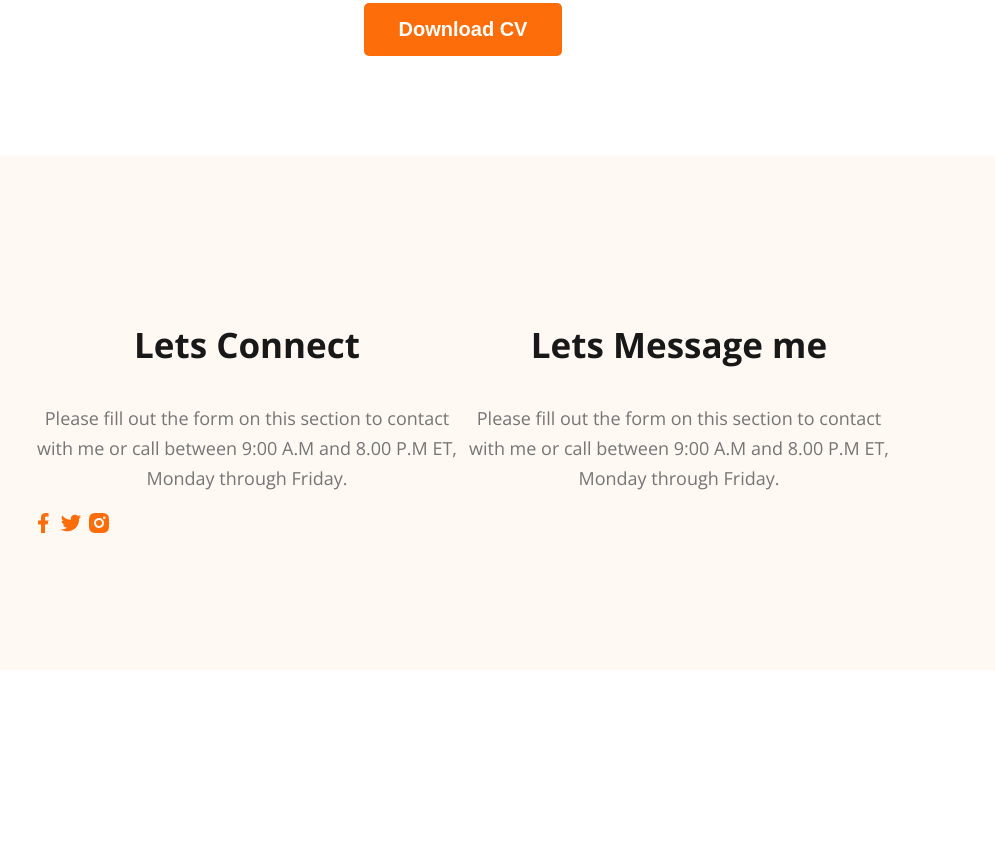
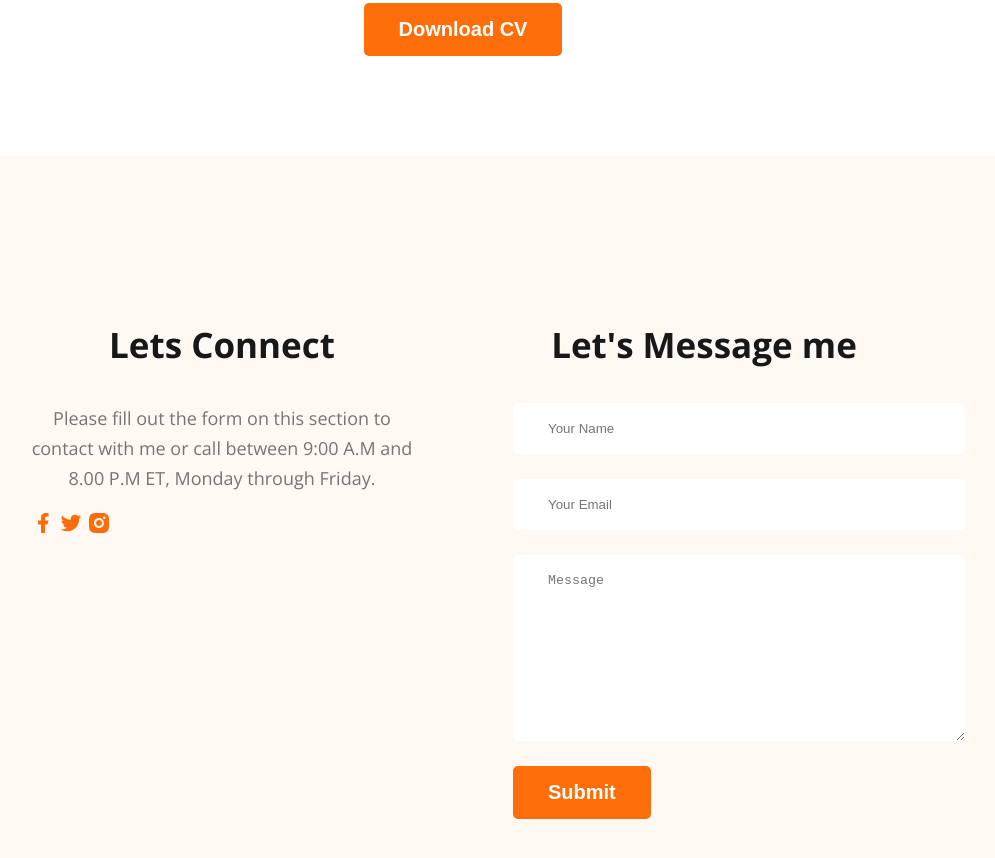
Before and after one commit to Tasin007/Portfolio, a plain HTML site: page index.html in a window 1280 px wide. Shown: the part 3277-4135 px from the top of the page, without its empty margins (177-1172 px from the left). Before the commit the page ends 3955 px from the top, so only its background shows below. Drawn offline with nearby package versions, Linux system fonts and the light colour scheme.

Commit message:
footer finished

```diff
--- a/Styles/Portfolio.css
+++ b/Styles/Portfolio.css
@@ -184,7 +184,28 @@ box-shadow: 0px 6px 50px 0px rgba(0, 0, 0, 0.06);
 /* footer styles */
 footer{
     display: flex;
+    gap: 100px;
     background-color: #FFF8F3;
     padding: 130px 200px;
     margin-top: 100px;
 }
+.footer-column{
+    width: 50%;
+}
+.contact input[type="text"], .contact input[type="email"], textarea{
+     display: block;
+
+     margin-bottom: 25px;
+     padding: 18px 35px;
+     color: #757575;
+     background: #FFF;
+     border-radius: 5px;
+     border: 0;
+     width: 100%;
+
+}
+
+.social-links{
+    margin-right: 25px;
+
+}
--- a/index.html
+++ b/index.html
@@ -182,8 +182,13 @@
             </div>
         </div>
         <div class="footer-column">
-            <h3 class="section-title">Lets Message me</h3>
-            <p class="section-description">Please fill out the form on this section to contact with me or call between 9:00 A.M and 8.00 P.M ET, Monday through Friday.</p>
+            <h3 class="section-title">Let's Message me</h3>
+            <form class="contact" action="">
+                <input type="text" placeholder="Your Name">
+                <input type="email"name="" placeholder="Your Email" id="">
+                <textarea name="" placeholder="Message" id="" cols="30" rows="10"></textarea>
+                <input class="btn-primary" type="submit" value="Submit">
+            </form>
         </div>
     </footer>
 </body>
```
